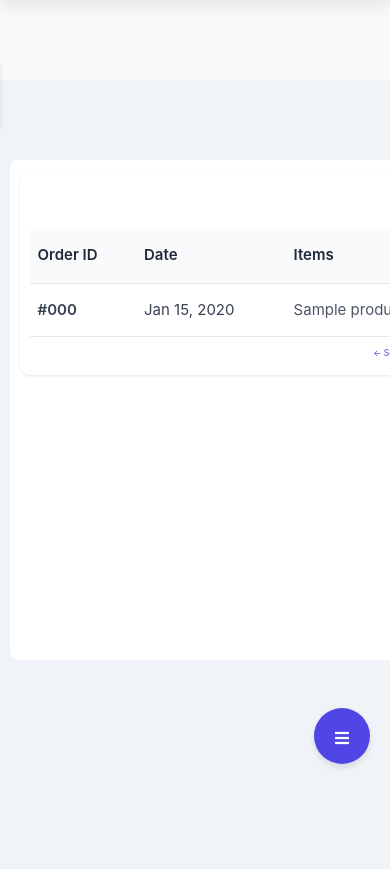
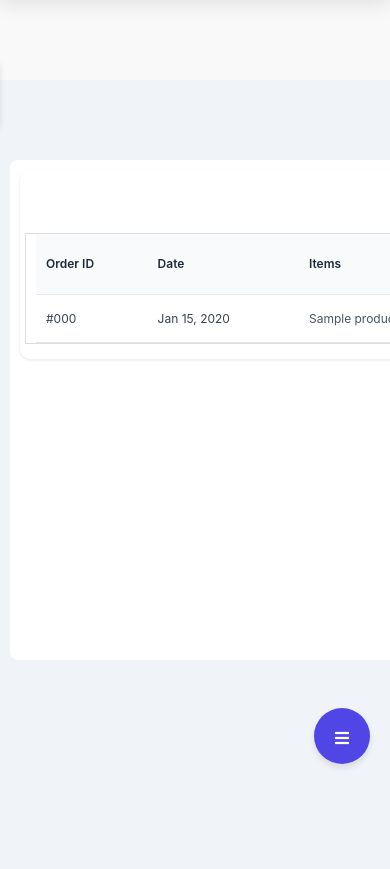
Before and after one commit to JimmyOlsen05/sherimandyshop, a Django app: page /accounts/my_orders/ in a window 390 px wide. Shown: the part 60-929 px from the top of the page. Run offline with Django 3.2, Linux system fonts and the light colour scheme; a user stored in the database is signed in; tables that the repository leaves empty hold one stand-in row (values such as "Sample post"); some libraries are stand-ins or nearby versions.

Commit message:
New Update

```diff
--- a/templates/shop/accounts/dashboard/my_orders.html
+++ b/templates/shop/accounts/dashboard/my_orders.html
@@ -9,24 +9,24 @@
     </div>
 
     {% if orders %}
-    <div class="orders-table-wrapper">
-        <table class="orders-table">
+    <div class="table-responsive" style="overflow-x: auto; -webkit-overflow-scrolling: touch;">
+        <table class="orders-table" style="min-width: 800px;">
             <thead>
-                <tr>
-                    <th>Order ID</th>
-                    <th>Date</th>
-                    <th class="hide-mobile">Items</th>
-                    <th>Status</th>
-                    <th>Total</th>
-                    <th>Action</th>
+                <tr style="background-color: #f8f9fa;">
+                    <th style="padding: 1rem; white-space: nowrap;">Order ID</th>
+                    <th style="padding: 1rem; white-space: nowrap;">Date</th>
+                    <th style="padding: 1rem; white-space: nowrap;">Items</th>
+                    <th style="padding: 1rem; white-space: nowrap;">Status</th>
+                    <th style="padding: 1rem; white-space: nowrap;">Total</th>
+                    <th style="padding: 1rem; white-space: nowrap;">Action</th>
                 </tr>
             </thead>
             <tbody>
                 {% for order in orders %}
                 <tr>
-                    <td class="order-id">#{{ order.order_number }}</td>
-                    <td>{{ order.created_at|date:"M d, Y" }}</td>
-                    <td class="hide-mobile">
+                    <td style="padding: 1rem; white-space: nowrap;">#{{ order.order_number }}</td>
+                    <td style="padding: 1rem; white-space: nowrap;">{{ order.created_at|date:"M d, Y" }}</td>
+                    <td style="padding: 1rem;">
                         <div class="product-list">
                             {% for item in order.orderproduct_set.all %}
                                 <div class="product-item">
@@ -36,7 +36,7 @@
                             {% endfor %}
                         </div>
                     </td>
-                    <td>
+                    <td style="padding: 1rem; white-space: nowrap;">
                         <span class="status-badge {{ order.status|lower }}">
                             {% if order.status == 'Out_For_Delivery' %}
                                 Out For Delivery
@@ -45,8 +45,8 @@
                             {% endif %}
                         </span>
                     </td>
-                    <td class="total">GH₵{{ order.order_total }}</td>
-                    <td>
+                    <td style="padding: 1rem; white-space: nowrap;">GH₵{{ order.order_total }}</td>
+                    <td style="padding: 1rem; white-space: nowrap;">
                         <a href="{% url 'accounts:order_detail' order.order_number %}" class="view-btn">
                             View
                         </a>
@@ -231,48 +231,89 @@
 
 /* Mobile Responsiveness */
 @media (max-width: 767px) {
-    .orders-wrapper {
-        padding: 1rem;
+    .table-responsive {
+        margin: 0 -1rem;  /* Negative margin to extend to edges */
+        padding: 0 1rem;  /* Add padding back to maintain spacing */
+        position: relative;
     }
 
-    .orders-table-wrapper {
-        overflow-x: auto;
-        width: 100%;
-        margin: 0 -1rem;
-        padding: 0 1rem;
+    .table-responsive::after {
+        content: '';
+        position: absolute;
+        right: 0;
+        top: 0;
+        bottom: 0;
+        width: 30px;
+        background: linear-gradient(to right, transparent, rgba(255,255,255,0.9));
+        pointer-events: none;
+        z-index: 1;
     }
 
     .orders-table {
-        min-width: 800px;
-        width: 100%;
+        margin-bottom: 0;
     }
 
+    .orders-table td, .orders-table th {
+        vertical-align: middle;
+        font-size: 0.9rem;
+    }
+
+    .status-badge {
+        font-size: 0.75rem;
+        padding: 0.35em 0.65em;
+    }
+
+    .view-btn {
+        padding: 0.25rem 0.5rem;
+        font-size: 0.75rem;
+    }
+}
+
+@media (max-width: 1024px) {
     .orders-table th,
     .orders-table td {
-        white-space: nowrap;
+        padding: 1rem;
+        font-size: 1.4rem;
+    }
+}
+
+@media (max-width: 768px) {
+    .orders-table th,
+    .orders-table td {
         padding: 0.75rem;
+        font-size: 1.3rem;
     }
 
-    /* Make sure all cells have proper spacing */
-    .orders-table td.order-id,
-    .orders-table td.total {
-        white-space: nowrap;
+    .status-badge {
+        font-size: 1.3rem;
     }
 
-    /* Keep the Items column visible */
-    .hide-mobile {
-        display: table-cell !important;
+    .view-btn {
+        font-size: 1.3rem;
+    }
+}
+
+@media (max-width: 640px) {
+    .orders-table th,
+    .orders-table td {
+        padding: 0.625rem;
+        font-size: 1.2rem;
     }
 
-    /* Add visual indicator for scrolling */
-    .orders-table-wrapper::after {
-        content: '← Scroll to see more →';
-        display: block;
-        text-align: center;
-        padding: 0.5rem;
-        color: #4f46e5;
-        font-size: 0.85rem;
-        margin-top: 0.5rem;
+    .order-id {
+        font-size: 1.2rem;
+    }
+
+    .product-list {
+        font-size: 1.2rem;
+    }
+
+    .status-badge {
+        font-size: 1.2rem;
+    }
+
+    .view-btn {
+        font-size: 1.2rem;
     }
 }
 </style>
```
